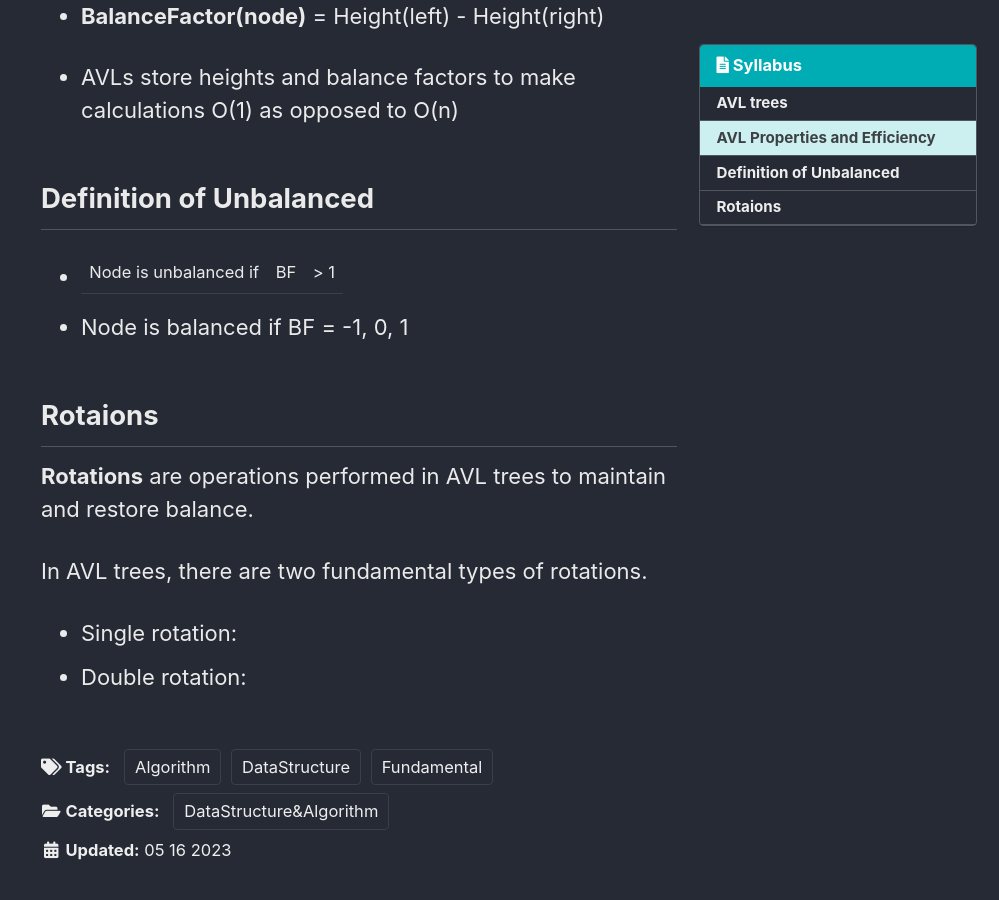
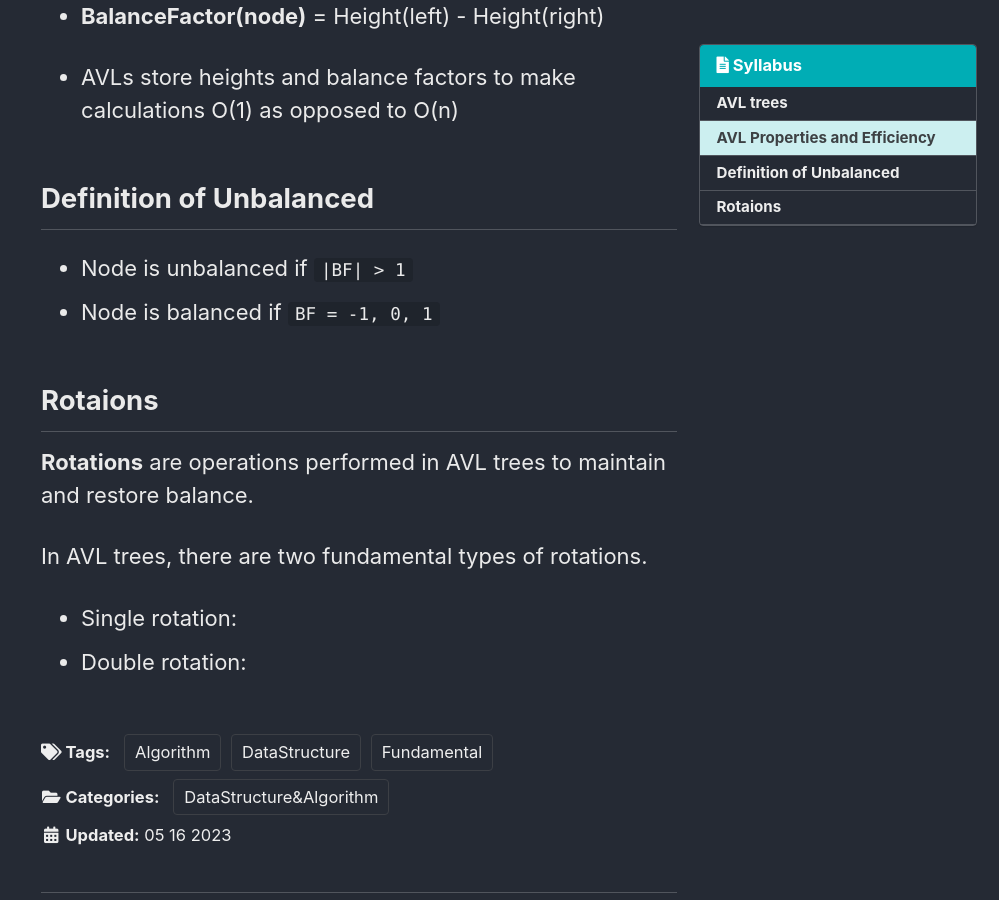
Before and after one commit to PyChanyoung/PyChanyoung.github.io, a Jekyll site: the page built from _posts/2023-05-16-AVLs.md, in a window 1280 px wide and 900 px high, scrolled down 648 px. Shown: the whole window, without its empty margins (281-1280 px from the left). Built offline with Jekyll 4.4.1, drawn with Linux system fonts in a browser that asks for light colours; cached includes are drawn as plain includes; some web fonts are replaced; comment, search, counter and statistics services are not loaded.

Commit message:
Updated content

```diff
--- a/_posts/2023-05-16-AVLs.md
+++ b/_posts/2023-05-16-AVLs.md
@@ -25,8 +25,8 @@ AVL Trees are sub classification of BSTs.
 
 ## Definition of Unbalanced
 
-- Node is unbalanced if |BF| > 1
-- Node is balanced if BF = -1, 0, 1
+- Node is unbalanced if `|BF| > 1`
+- Node is balanced if `BF = -1, 0, 1`
 
 ## Rotaions
 
```
